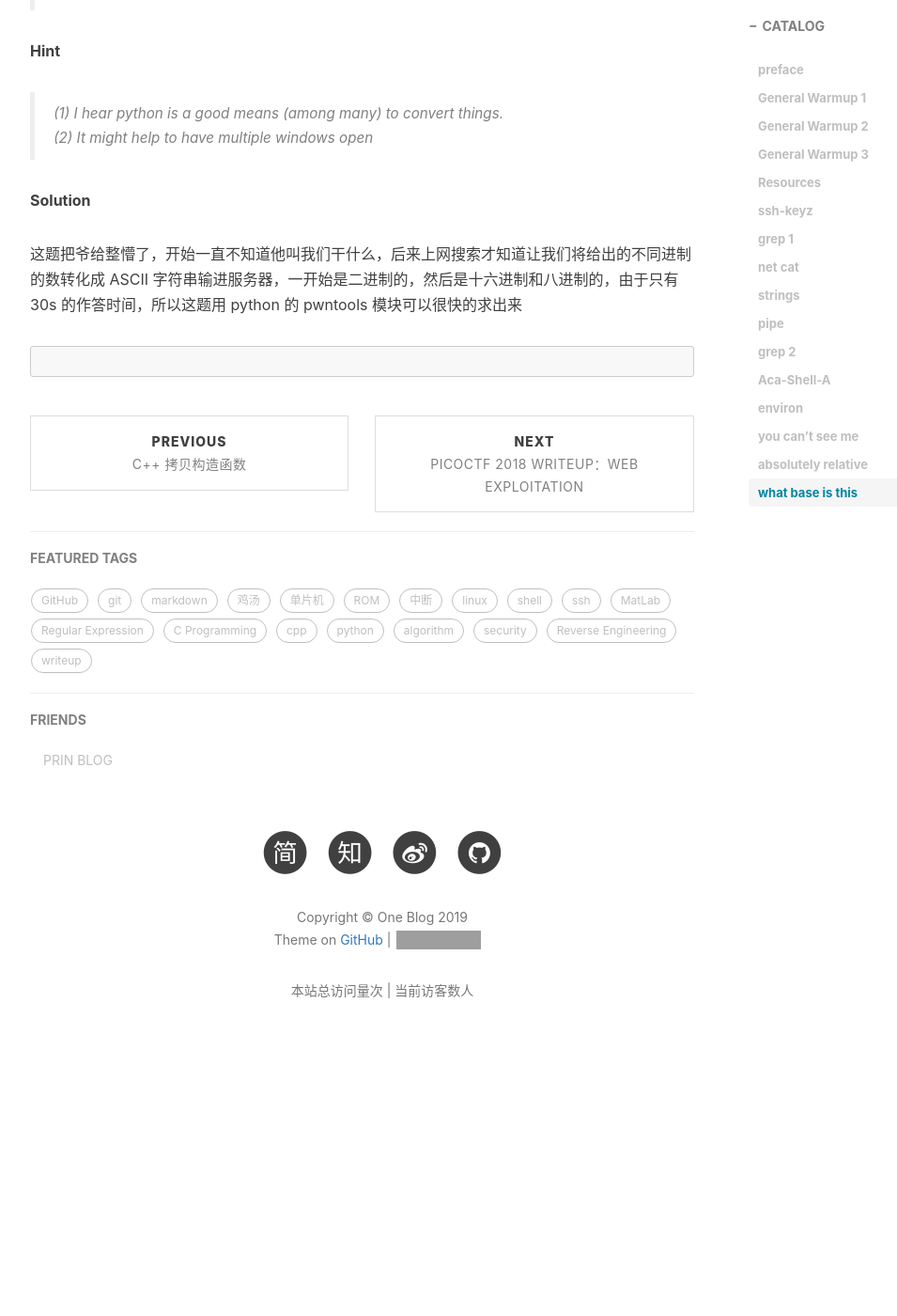
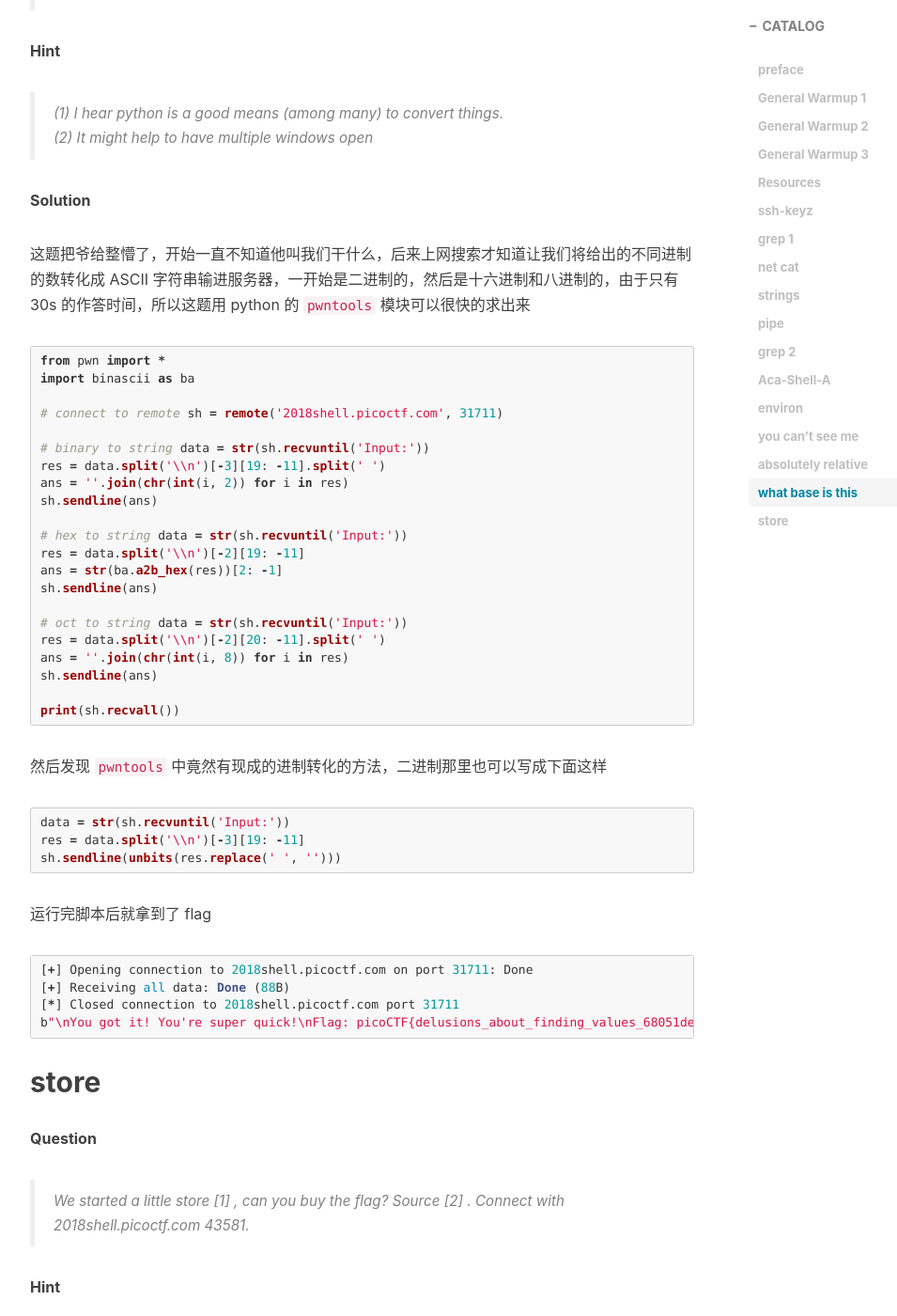
Before and after one commit to yarkable/yarkable.github.io, a Jekyll site: the page built from _posts/2019-10-14-picoCTF 2018 Writeup：General Skills.md, in a window 1280 px wide and 1400 px high, scrolled down 10271 px. Shown: the whole window at 94% size, without its empty margins (233-1188 px from the left). Built offline with Jekyll 4.4.1, drawn with Linux system fonts in a browser that asks for light colours; nearby versions of some CDN libraries; comment, search, counter and statistics services are not loaded; before the commit the page ends 11429 px from its top, so only the background shows below that; some of the changed text lies outside the part shown; grey boxes are pictures that could not be loaded.

Commit message:
upload new post

````diff
--- a/_posts/2019-10-14-picoCTF 2018 Writeup：General Skills.md
+++ b/_posts/2019-10-14-picoCTF 2018 Writeup：General Skills.md
@@ -598,10 +598,88 @@ picoCTF{3v3r1ng_1$_r3l3t1v3_befc0ce1}
 
 
 
-这题把爷给整懵了，开始一直不知道他叫我们干什么，后来上网搜索才知道让我们将给出的不同进制的数转化成 ASCII 字符串输进服务器，一开始是二进制的，然后是十六进制和八进制的，由于只有 30s 的作答时间，所以这题用 python 的 pwntools 模块可以很快的求出来
+这题把爷给整懵了，开始一直不知道他叫我们干什么，后来上网搜索才知道让我们将给出的不同进制的数转化成 ASCII 字符串输进服务器，一开始是二进制的，然后是十六进制和八进制的，由于只有 30s 的作答时间，所以这题用 python 的 `pwntools` 模块可以很快的求出来
 
 
 
 ```python
+from pwn import *
+import binascii as ba
 
+# connect to remote
+sh = remote('2018shell.picoctf.com', 31711)
+
+# binary to string
+data = str(sh.recvuntil('Input:'))
+res = data.split('\\n')[-3][19: -11].split(' ')
+ans = ''.join(chr(int(i, 2)) for i in res)
+sh.sendline(ans)
+
+# hex to string
+data = str(sh.recvuntil('Input:'))
+res = data.split('\\n')[-2][19: -11]
+ans = str(ba.a2b_hex(res))[2: -1]
+sh.sendline(ans)
+
+# oct to string
+data = str(sh.recvuntil('Input:'))
+res = data.split('\\n')[-2][20: -11].split(' ')
+ans = ''.join(chr(int(i, 8)) for i in res)
+sh.sendline(ans)
+
+print(sh.recvall())
 ```
+
+然后发现 `pwntools` 中竟然有现成的进制转化的方法，二进制那里也可以写成下面这样
+
+```python
+data = str(sh.recvuntil('Input:'))
+res = data.split('\\n')[-3][19: -11]
+sh.sendline(unbits(res.replace(' ', '')))
+```
+
+运行完脚本后就拿到了 flag
+
+```python
+[+] Opening connection to 2018shell.picoctf.com on port 31711: Done
+[+] Receiving all data: Done (88B)
+[*] Closed connection to 2018shell.picoctf.com port 31711
+b"\nYou got it! You're super quick!\nFlag: picoCTF{delusions_about_finding_values_68051dea}\n"
+```
+
+## store
+
+
+
+**Question**
+
+
+
+> We started a little store [1] , can you buy the flag? Source [2] . Connect with 2018shell.picoctf.com 43581.
+
+
+
+**Hint**
+
+
+
+> (1) Two's compliment can do some weird things when numbers get really big!
+
+
+
+**Solution**
+
+
+
+这题的话给出一个可执行程序，给了一个源代码，分析一下程序，出口处是这一段代码
+
+
+
+```cpp
+if(account_balance > 100000){
+printf("YOUR FLAG IS:\n");
+}
+else{
+printf("\nNot enough funds for transaction\n\n\n");
+}
+```
````
